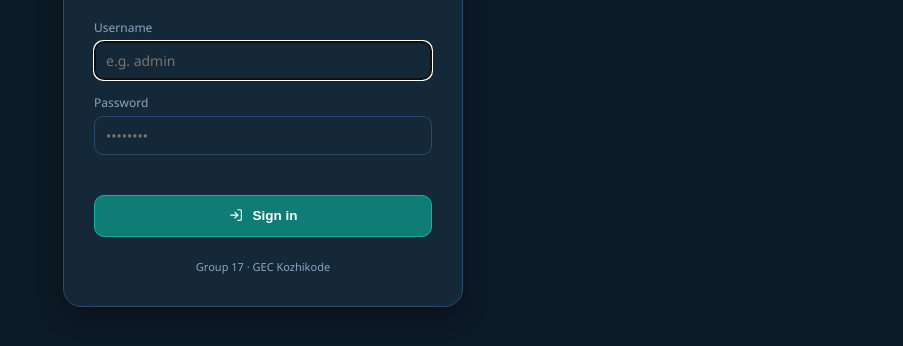
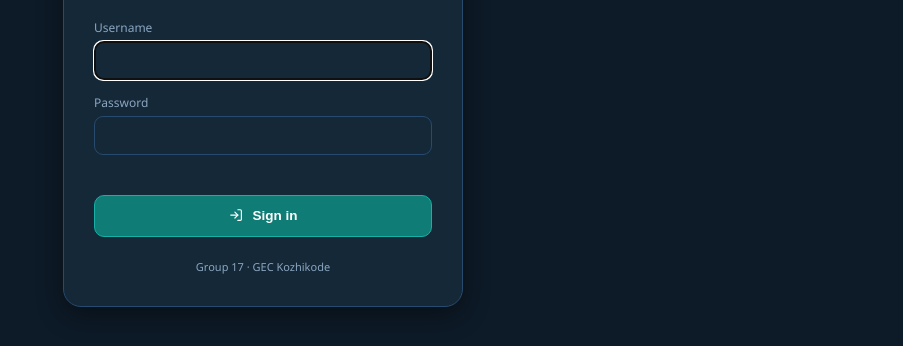
Before and after one commit to Varstar123/dronesecurity, a website: page public/login.html in a window 1280 px wide. Shown: the part 326-672 px from the top of the page, without its empty margins (377-1280 px from the left). Drawn offline with nearby package versions, Linux system fonts and the light colour scheme; no server answers.

Commit message:
Login page: remove field placeholders

```diff
--- a/public/login.html
+++ b/public/login.html
@@ -15,9 +15,9 @@
     <p class="auth-sub">Smart City Drone Security System</p>
     <form id="loginForm" class="auth-form" autocomplete="on">
       <label class="field">Username</label>
-      <input id="username" name="username" autocomplete="username" placeholder="e.g. admin" autofocus />
+      <input id="username" name="username" autocomplete="username" autofocus />
       <label class="field">Password</label>
-      <input id="password" name="password" type="password" autocomplete="current-password" placeholder="••••••••" />
+      <input id="password" name="password" type="password" autocomplete="current-password" />
       <div class="auth-error" id="authError"></div>
       <button class="btn primary auth-btn" id="loginBtn" type="submit"><i data-lucide="log-in"></i> Sign in</button>
     </form>
```
